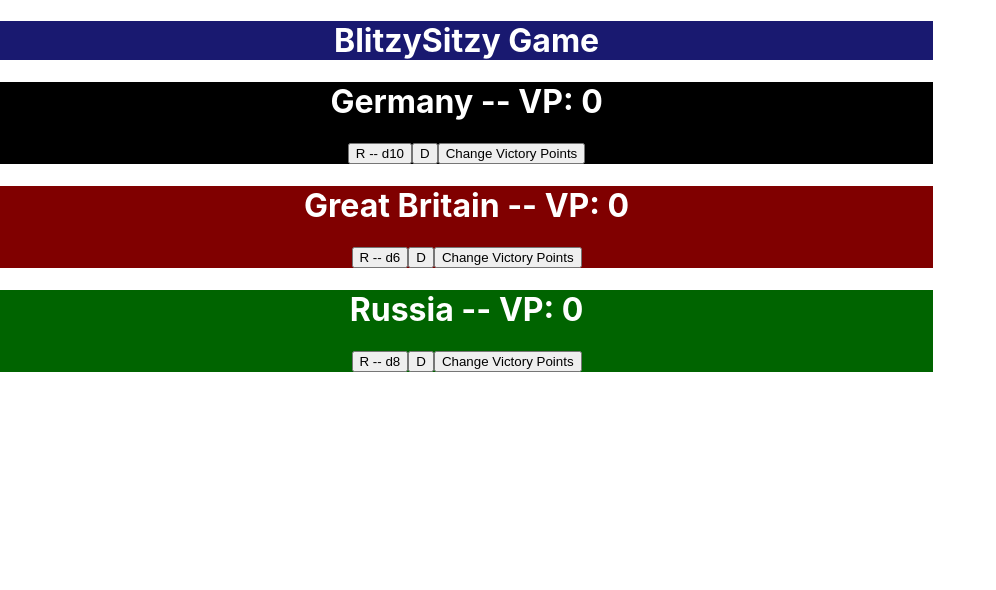
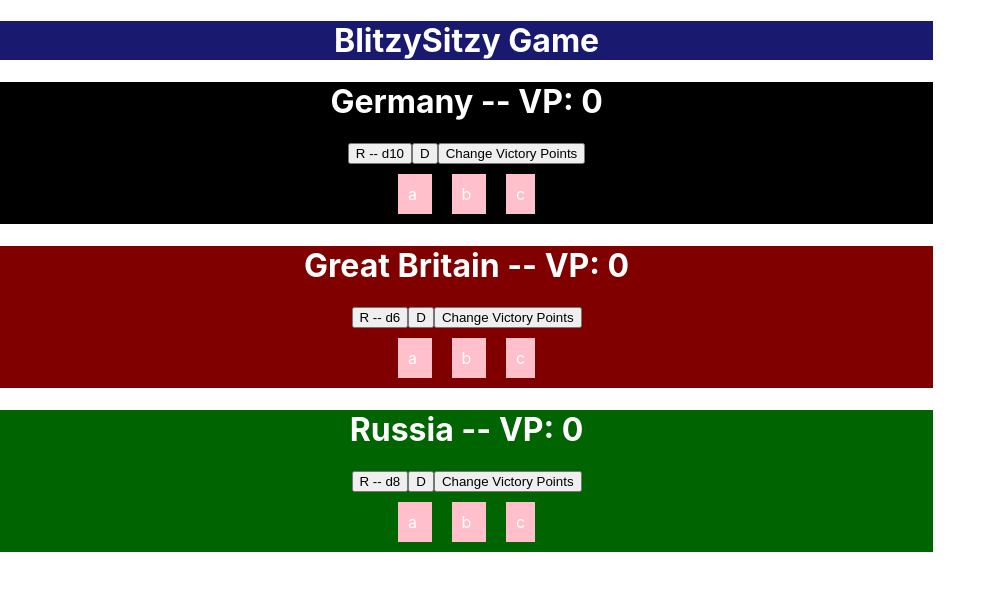
Before and after one commit to d-easton/blitzy-sitzy, a React (Create React App) app: page / in a window 1280 px wide. Shown: the top 590 px of the page, without its empty margins (0-996 px from the left). Built offline with nearby package versions, Linux system fonts and the light colour scheme.

Commit message:
track prototype

```diff
--- a/src/components/board/board.js
+++ b/src/components/board/board.js
@@ -1,5 +1,5 @@
 import React, {Component} from 'react';
-import Track from './track';
+//import Track from './track';
 import './board.css';
 
 class Board extends Component {
@@ -9,7 +9,7 @@ class Board extends Component {
 
             activeNations.map((nation, index) => {
                 return (
-                    <Track>{nation.ID}</Track> // ID and current space
+                   <h1>board</h1>
                 )
             })
         );
--- a/src/components/nation/components/track/track.css
+++ b/src/components/nation/components/track/track.css
@@ -0,0 +1,12 @@
+li {
+    display: inline;
+    background-color: pink;
+    margin: 10px;
+    padding: 10px;
+}
+
+ul {
+    list-style-type: none;
+    margin: 0px;
+    padding: 20px;
+  }
--- a/src/components/nation/components/track/track.js
+++ b/src/components/nation/components/track/track.js
@@ -2,9 +2,13 @@ import React from 'react';
 import './track.css';
 
 const Track = props => {
-    const nation = props.currentNation; //ID
-
-    // generate tracks to represent each nation
+    return (
+        <ul>
+            <li> a </li>
+            <li> b </li>
+            <li> c </li>
+        </ul>
+    );
 }
 
 export default Track;
--- a/src/components/nation/nation.js
+++ b/src/components/nation/nation.js
@@ -5,9 +5,9 @@ import roll from "../../utils/roll";
 import draw from "../../utils/draw";
 
 import Pawn from "./components/pawn";
+import Track from "./components/track";
 import DrawButton from "./components/draw-button";
 import RollButton from "./components/roll-button";
-
 
 /*
     Redux container component that handles state corresponding to one active nation. Displays relevant in-game info
@@ -69,6 +69,7 @@ class Nation extends Component {
                 <RollButton class={this.id} dieSize={this.dieSize} onClick></RollButton>
                 <DrawButton class={this.id} onclick={this.handleClickRollButton}></DrawButton>
                 <button onClick={this.props.handleUpdateVP}>Change Victory Points</button>
+                <Track/>
             </div>
         );
     };
```
